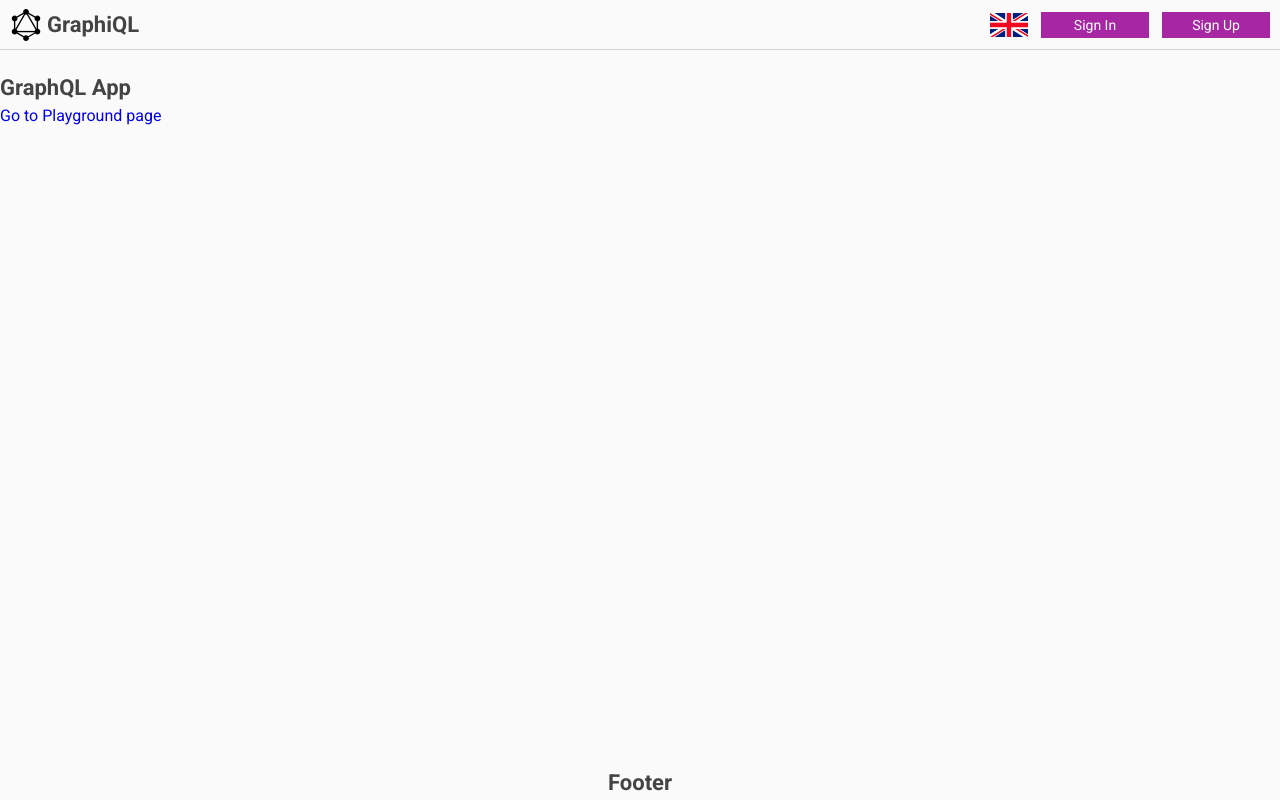
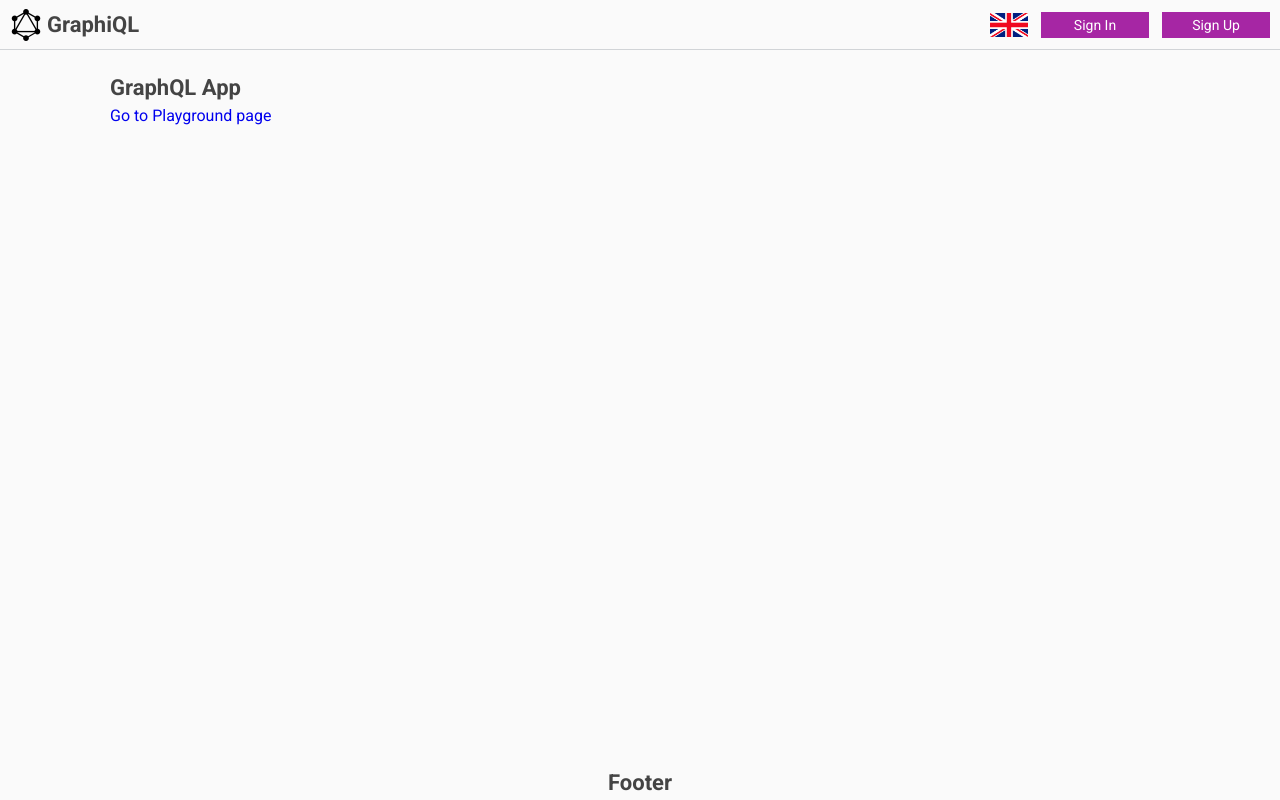
Before and after one commit to yevheniiorhanistyi/graphiql-playground, a Next.js app: page / in a window 1280 px wide. Built offline with nearby package versions, Linux system fonts and the light colour scheme; no server answers.

Commit message:
feat: add wrapper to main

```diff
--- a/src/components/Layout/Layout.tsx
+++ b/src/components/Layout/Layout.tsx
@@ -11,7 +11,7 @@ const Layout: FC<LayoutProps> = ({ children }) => {
   return (
     <AuthContextProvider>
       <Header />
-      <main>{children}</main>
+      <main className="wrapper">{children}</main>
       <Footer />
     </AuthContextProvider>
   );
```
